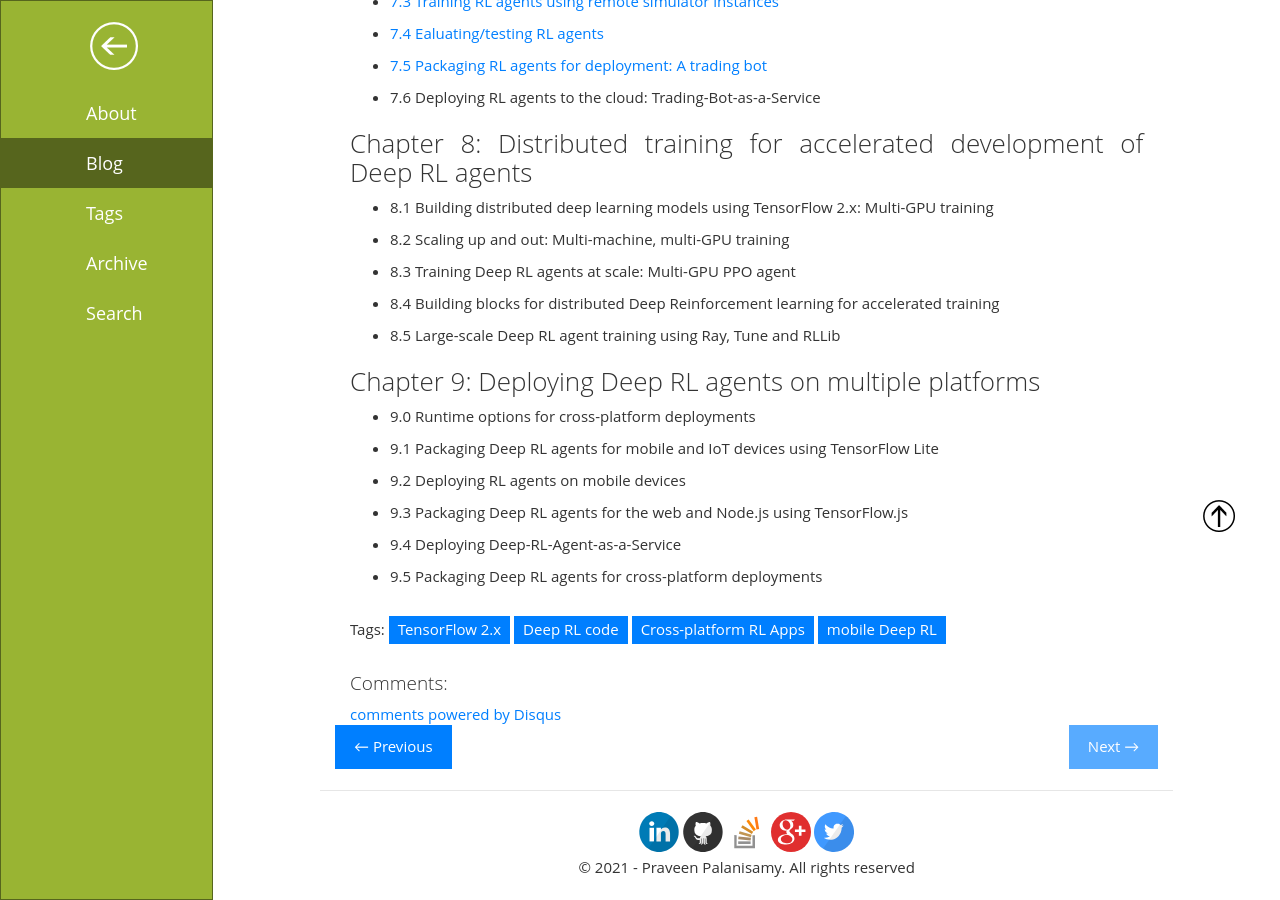
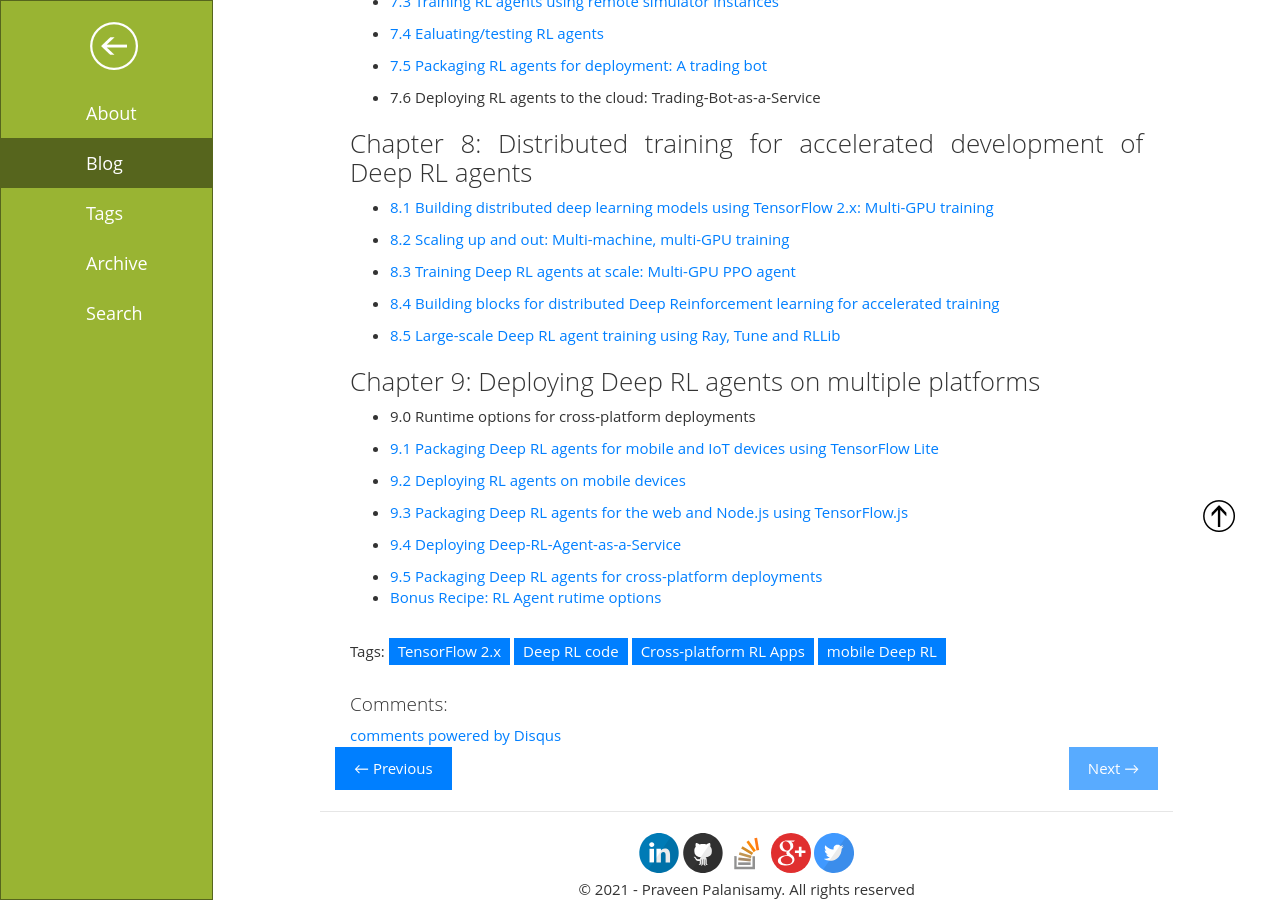
Before and after one commit to praveen-palanisamy/praveen-palanisamy.github.io, a Jekyll site: the page built from _posts/2021-01-24-tensorflow-2.x-reinforcement-learning-cookbook.md, in a window 1280 px wide and 900 px high, scrolled down 3285 px. Built offline with Jekyll 4.4.1, drawn with Linux system fonts in a browser that asks for light colours; comment, search, counter and statistics services are not loaded.

Commit message:
Add recipe links for chapters 8, 9

```diff
--- a/_posts/2021-01-24-tensorflow-2.x-reinforcement-learning-cookbook.md
+++ b/_posts/2021-01-24-tensorflow-2.x-reinforcement-learning-cookbook.md
@@ -142,26 +142,27 @@ The chapter-wise recipes covered in the book are listed below with direct links
 
 ### Chapter 8: Distributed training for accelerated development of Deep RL agents
 
-- 8.1 Building distributed deep learning models using TensorFlow 2.x: Multi-GPU training
+- [8.1 Building distributed deep learning models using TensorFlow 2.x: Multi-GPU training](https://github.com/PacktPublishing/Tensorflow-2-Reinforcement-Learning-Cookbook/blob/master/Chapter08/1_multi_gpu_training.py)
 
-- 8.2 Scaling up and out: Multi-machine, multi-GPU training
+- [8.2 Scaling up and out: Multi-machine, multi-GPU training](https://github.com/PacktPublishing/Tensorflow-2-Reinforcement-Learning-Cookbook/blob/master/Chapter08/2_multi_machine_multi_gpu_training.py)
 
-- 8.3 Training Deep RL agents at scale: Multi-GPU PPO agent
+- [8.3 Training Deep RL agents at scale: Multi-GPU PPO agent](https://github.com/PacktPublishing/Tensorflow-2-Reinforcement-Learning-Cookbook/blob/master/Chapter08/3_multi_gpu_ppo_agent.py)
 
-- 8.4 Building blocks for distributed Deep Reinforcement learning for accelerated training
+- [8.4 Building blocks for distributed Deep Reinforcement learning for accelerated training](https://github.com/PacktPublishing/Tensorflow-2-Reinforcement-Learning-Cookbook/blob/master/Chapter08/4_building_blocks_for_distributed_rl_using_ray.py)
 
-- 8.5 Large-scale Deep RL agent training using Ray, Tune and RLLib
+- [8.5 Large-scale Deep RL agent training using Ray, Tune and RLLib](https://github.com/PacktPublishing/Tensorflow-2-Reinforcement-Learning-Cookbook/tree/master/Chapter08/5_scaling_deep_rl_training_using_ray_tune_rllib)
 
 ### Chapter 9: Deploying Deep RL agents on multiple platforms
 
 - 9.0 Runtime options for cross-platform deployments
 
-- 9.1 Packaging Deep RL agents for mobile and IoT devices using TensorFlow Lite
+- [9.1 Packaging Deep RL agents for mobile and IoT devices using TensorFlow Lite](https://github.com/PacktPublishing/Tensorflow-2-Reinforcement-Learning-Cookbook/tree/master/Chapter09/9.1_rl_agent_tflite_deployment)
 
-- 9.2 Deploying RL agents on mobile devices
+- [9.2 Deploying RL agents on mobile devices](https://github.com/PacktPublishing/Tensorflow-2-Reinforcement-Learning-Cookbook/tree/master/Chapter09/9.2_rl_android_app)
 
-- 9.3 Packaging Deep RL agents for the web and Node.js using TensorFlow.js
+- [9.3 Packaging Deep RL agents for the web and Node.js using TensorFlow.js](https://github.com/PacktPublishing/Tensorflow-2-Reinforcement-Learning-Cookbook/tree/master/Chapter09/9.3_deep_rl_tfjs_deployment)
 
-- 9.4 Deploying Deep-RL-Agent-as-a-Service
+- [9.4 Deploying Deep-RL-Agent-as-a-Service](https://github.com/PacktPublishing/Tensorflow-2-Reinforcement-Learning-Cookbook/tree/master/Chapter09/9.4_deploying_rl_agent_as_service)
 
-- 9.5 Packaging Deep RL agents for cross-platform deployments
+- [9.5 Packaging Deep RL agents for cross-platform deployments](https://github.com/PacktPublishing/Tensorflow-2-Reinforcement-Learning-Cookbook/tree/master/Chapter09/9.5_cross_platform_packaging)
+- [Bonus Recipe: RL Agent rutime options](https://github.com/PacktPublishing/Tensorflow-2-Reinforcement-Learning-Cookbook/blob/master/Chapter09/9.x_rl_agent_runtime_options.md)
```
